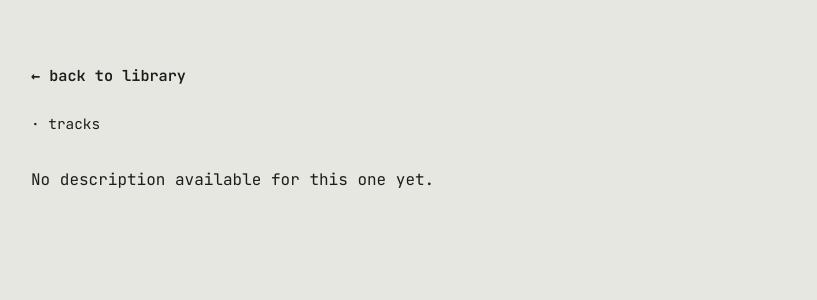
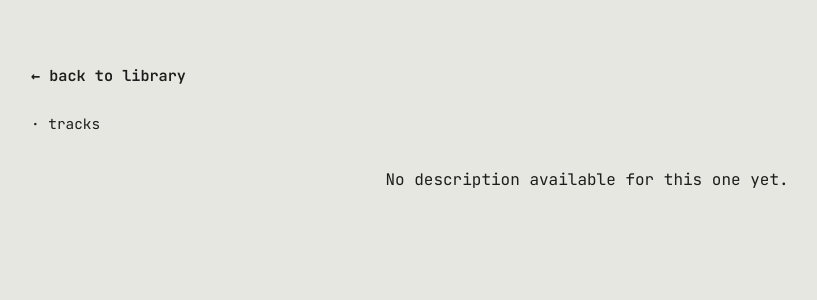
Before and after one commit to azurem1nd/neela-narayan-capstone, a Flask app: template templates/context_detail.html in a window 1280 px wide. Shown: the top 300 px of the page, without its empty margins (53-870 px from the left). Run offline with Flask 3, Linux system fonts and the light colour scheme; the template is opened without the code that fills it, so the values that code supplies are empty; some web fonts are replaced.

Commit message:
True-center both context description blocks, not just their text
.ctx-card__desc had text-align: center but no horizontal margin, so
its max-width: 80% box sat flush against the card's left padding edge
-- centering the text within a box that was itself ~34px left of the
card's true center. Same issue on the new .ctx-detail__description.
Fixed by adding margin: auto to actually center each box, then
center the text within it.

Co-Authored-By: Claude Sonnet 5 <noreply@anthropic.com>

```diff
--- a/static/css/style.css
+++ b/static/css/style.css
@@ -623,7 +623,8 @@ a { color: inherit; }
   line-height: 1.6;
   color: var(--tr-ink);
   max-width: 32rem;
-  margin: 0;
+  margin: 0 auto;
+  text-align: center;
 }
 
 /* ---- Stage / view modes ---- */
@@ -769,7 +770,7 @@ a { color: inherit; }
   line-height: 1.5;
   color: var(--tr-ink);
   max-width: 80%;
-  margin: 5.5cqw 0 0;
+  margin: 5.5cqw auto 0;
   text-align: center;
 }
 
```
